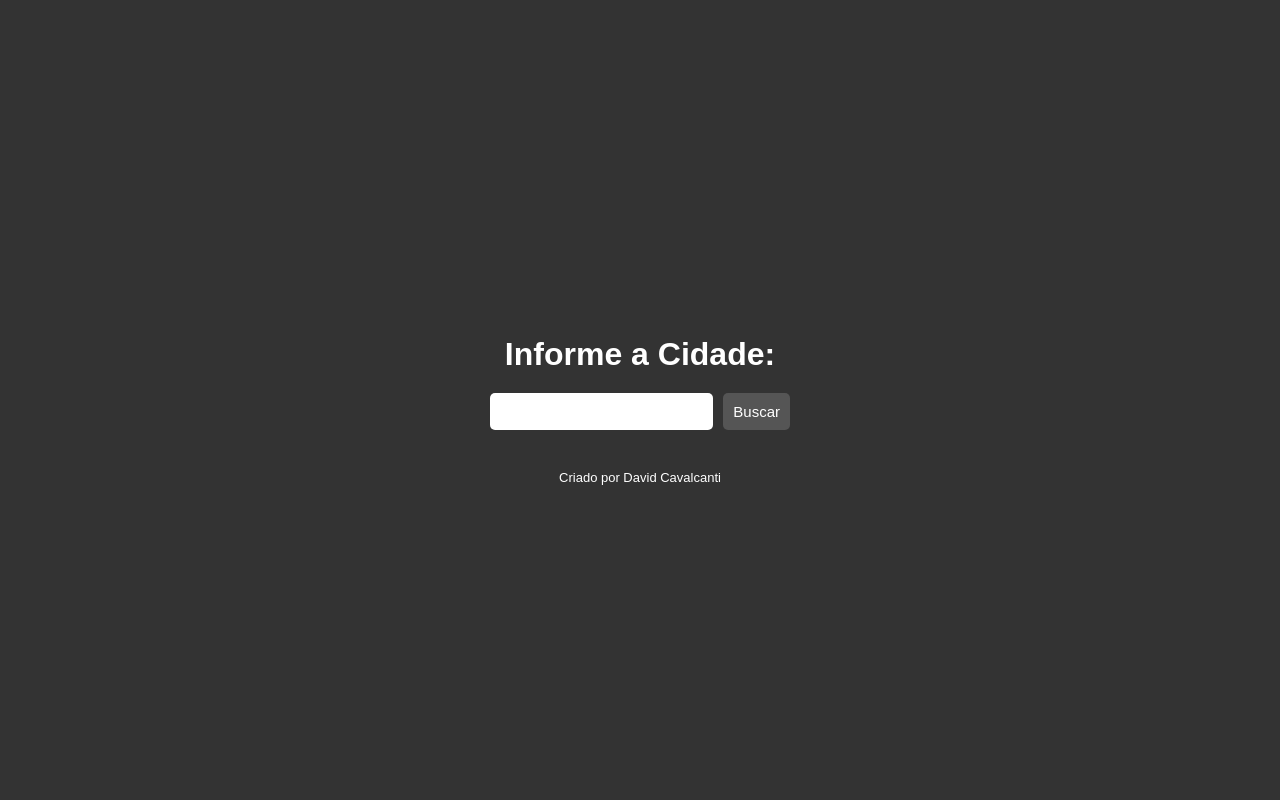
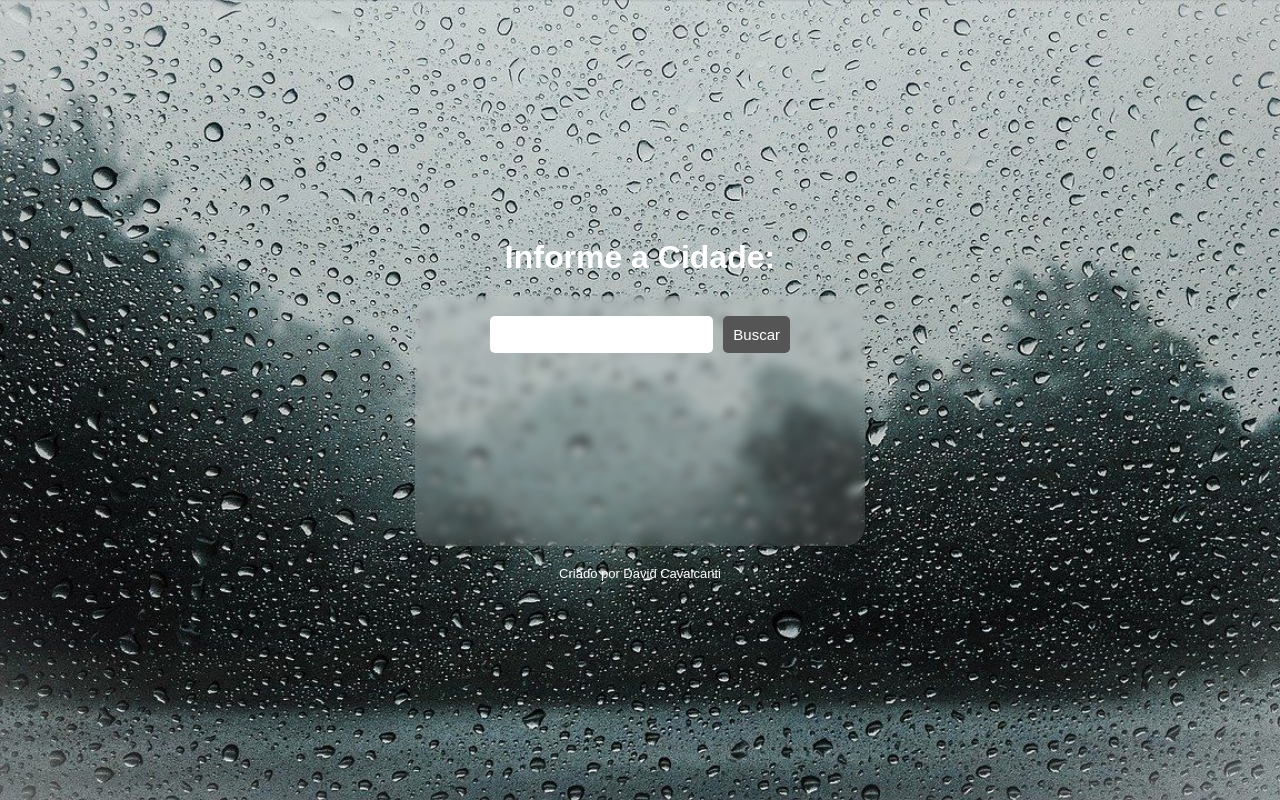
Before and after one commit to davidscdev/projetoClima, a plain HTML site: page index.html in a window 1280 px wide. Drawn offline with nearby package versions, Linux system fonts and the light colour scheme.

Commit message:
Estilização do Card de pesquisa.

```diff
--- a/index.html
+++ b/index.html
@@ -12,6 +12,7 @@
 <body>
     <h1>Informe a Cidade:</h1>
 
+    <div class="pesquisa">
         <form class="busca">
             <input type="search" id="searchInput" />
             <button>Buscar</button>
@@ -37,8 +38,9 @@
         </div>
 
         <div class="aviso"></div>
+    </div>
+    <footer>Criado por David Cavalcanti</footer>
 
-    <footer>Criado por David Cavalcanti</footer>
 
     <script src="https://unpkg.com/axios/dist/axios.min.js"></script>
     <script src="script.js"></script>
--- a/style.css
+++ b/style.css
@@ -12,11 +12,26 @@ body {
     flex-direction: column;
     background-color: #333;
     font-family: Arial, Helvetica, sans-serif;
+    background-image: url('images/chuva.jpeg');
+    background-size: cover;
+    background-position: center;
 }
 
 h1 {
     color: #FFF;
     margin: 20px 0;
+}
+
+.pesquisa {
+    display: flex;
+    flex-direction: column;
+    padding: 20px;
+    align-items: center;
+    background-color: rgba(255, 255, 255, 0.1);
+    min-width: 450px;
+    min-height: 250px;
+    border-radius: 20px;
+    backdrop-filter: blur(5px);
 }
 
 .busca {
@@ -54,7 +69,8 @@ h1 {
     border: 1px dotted #FFF;
     margin-top: 20px;
     border-radius: 5px;
-    background-color: rgba(0, 0, 0, 0.2);
+    background-color: rgba(0, 0, 0, 0.6);
+    padding: 10px;
 }
 
 .titulo {
@@ -83,7 +99,7 @@ h1 {
 
 .tempTitulo,
 .ventoTitulo {
-    color: #777;
+    color: #CCC;
     font-size: 14px;
     margin-bottom: 5px;
 }
```
Lines whose indentation alone changed are shown as unchanged.
